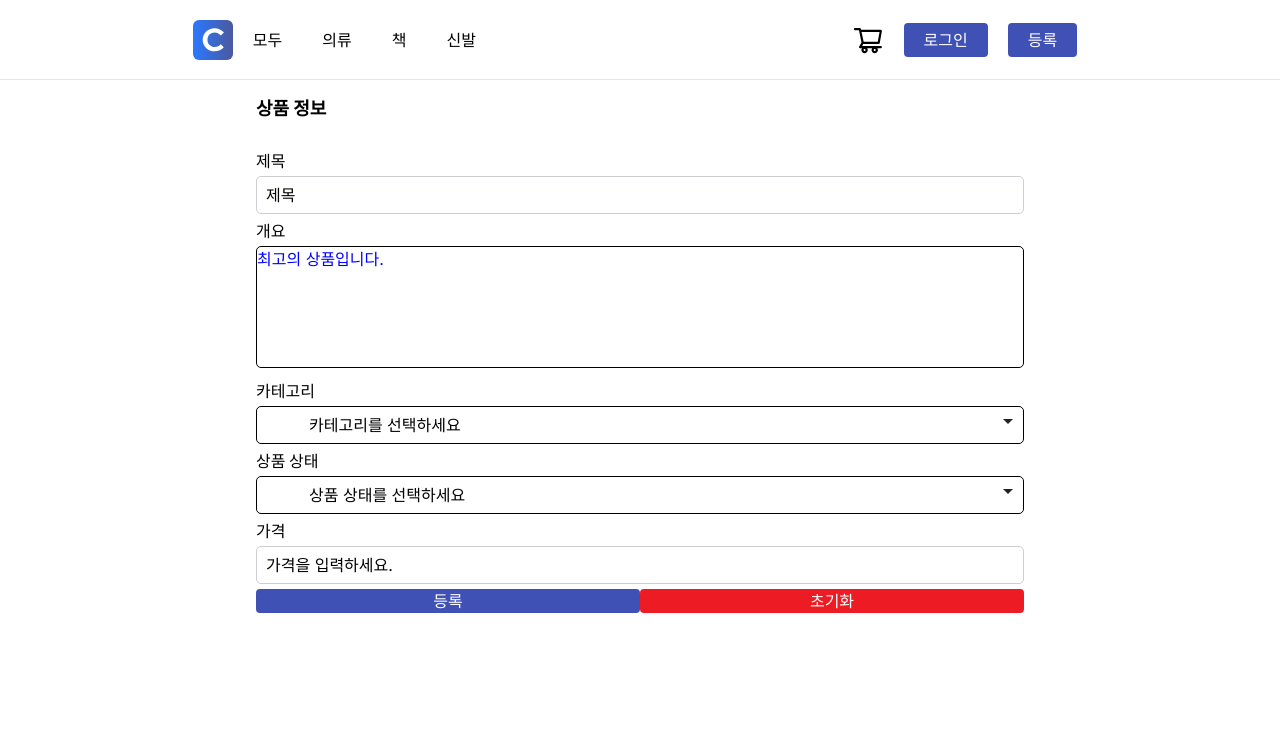
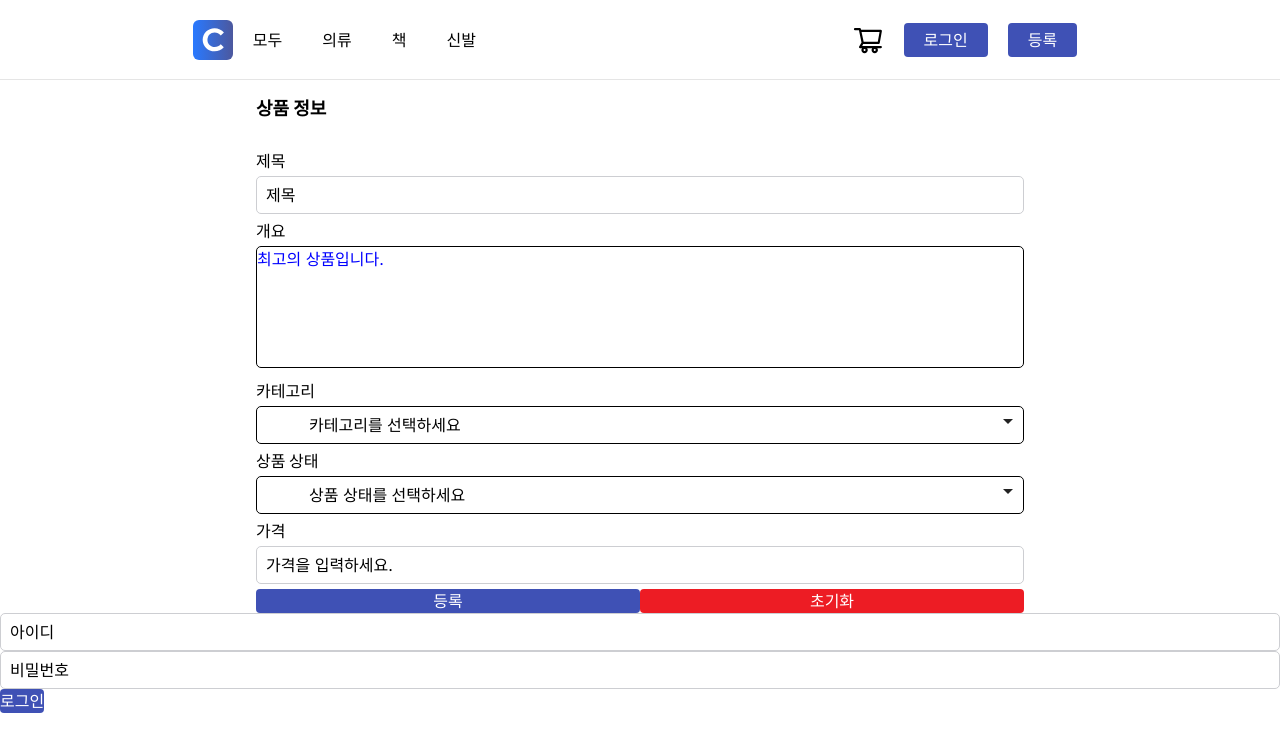
Before and after one commit to katl1314/next-shopping, a Next.js app: page / in a window 1280 px wide. Shown: the top 752 px of the page. Built offline with nearby package versions, Linux system fonts and the light colour scheme.

Commit message:
choreSignInForm 추가

```diff
--- /dev/null
+++ b/app/components/organisms/SigninForm/index.tsx
@@ -0,0 +1,71 @@
+'use client';
+import { useForm } from 'react-hook-form';
+import Button from '@components/atoms/Button';
+import Input from '@components/atoms/Input';
+import Text from '@components/atoms/Text';
+import Box from '@components/layout/Box';
+
+interface ISigninFormProps {
+  onSignin: (username: string, password: string) => void;
+}
+
+interface ISigninFormData {
+  username: string;
+  password: string;
+}
+
+const SigninForm = ({ onSignin }: ISigninFormProps) => {
+  const {
+    register,
+    handleSubmit,
+    formState: { errors },
+  } = useForm<ISigninFormData>({ mode: 'onSubmit' });
+  return (
+    <form onSubmit={handleSubmit(({ username, password }) => onSignin(username, password))}>
+      <Box>
+        <Input
+          type="text"
+          id="username"
+          placeholder="아이디"
+          {...register('username', { required: '아이디는 필수입니다.' })}
+          hasError={!!errors.username}
+        ></Input>
+        {/* validation에 체크될 경우... */}
+        {errors.username && (
+          <Text color="danger" variant="small">
+            {errors.username.message}
+          </Text>
+        )}
+      </Box>
+      <Box>
+        <Input
+          type="password"
+          id="password"
+          placeholder="비밀번호"
+          hasError={!!errors.password}
+          {...register('password', {
+            required: '비밀번호 입력은 필수입니다.',
+            min: {
+              value: 5,
+              message: '최소 5글자 입력합니다.',
+            },
+            max: {
+              value: 15,
+              message: '최대 15글자 이내로 입력합니다.',
+            },
+          })}
+        ></Input>
+        {errors.password && (
+          <Text color="danger" variant="small">
+            {errors.password.message}
+          </Text>
+        )}
+      </Box>
+      <Box>
+        <Button type="submit">로그인</Button>
+      </Box>
+    </form>
+  );
+};
+
+export default SigninForm;
--- a/app/page.tsx
+++ b/app/page.tsx
@@ -1,16 +1,24 @@
 'use client';
+
 // import ProductCard from './components/organisms/ProductCard';
-import ProductForm, { IProductFormData } from './components/organisms/ProductForm';
 import Header from '@components/organisms/Header';
+import ProductForm, { IProductFormData } from '@components/organisms/ProductForm';
+import SigninForm from '@components/organisms/SigninForm';
+
 export default function Home() {
   const handleProductSave = (data: IProductFormData) => {
     console.info(data);
+  };
+
+  const handleSignIn = (username: string, password: string) => {
+    console.log(username, password);
   };
   return (
     <>
       <Header />
       {/* <ProductCard title="빠른 신발" imageUrl="/images/1.jpg" price={20000} /> */}
       <ProductForm onProductSave={handleProductSave}></ProductForm>
+      <SigninForm onSignin={handleSignIn} />
     </>
   );
 }
```
